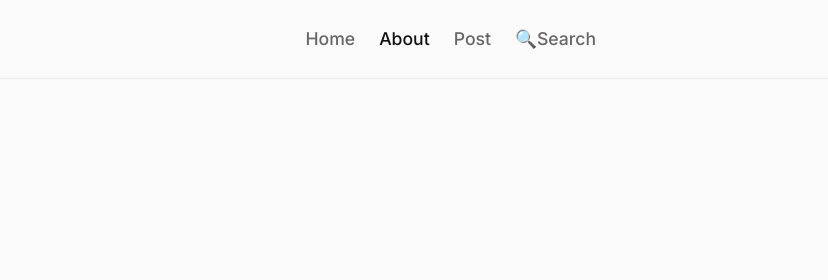
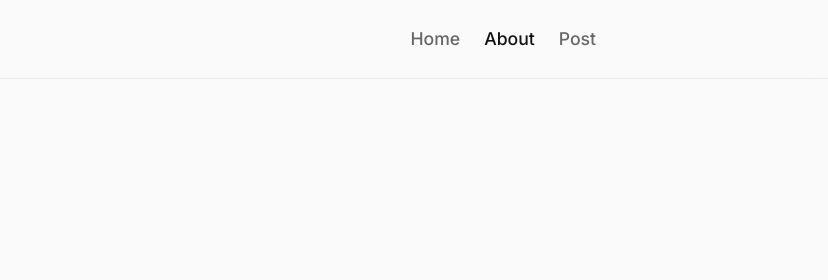
Before and after one commit to iloveeatsugar/crispylens-homepage, a plain HTML site: page about.html in a window 1280 px wide. Shown: the top 280 px of the page, 452-1280 px from the left. Drawn offline with Linux system fonts and the light colour scheme.

Commit message:
Add files via upload

```diff
--- a/about.html
+++ b/about.html
@@ -20,7 +20,6 @@
                 <a href="index.html">Home</a>
                 <a href="about.html" class="active">About</a>
                 <a href="index.html#post">Post</a>
-                <a href="index.html#search">🔍Search</a>
             </div>
         </div>
     </nav>
```
